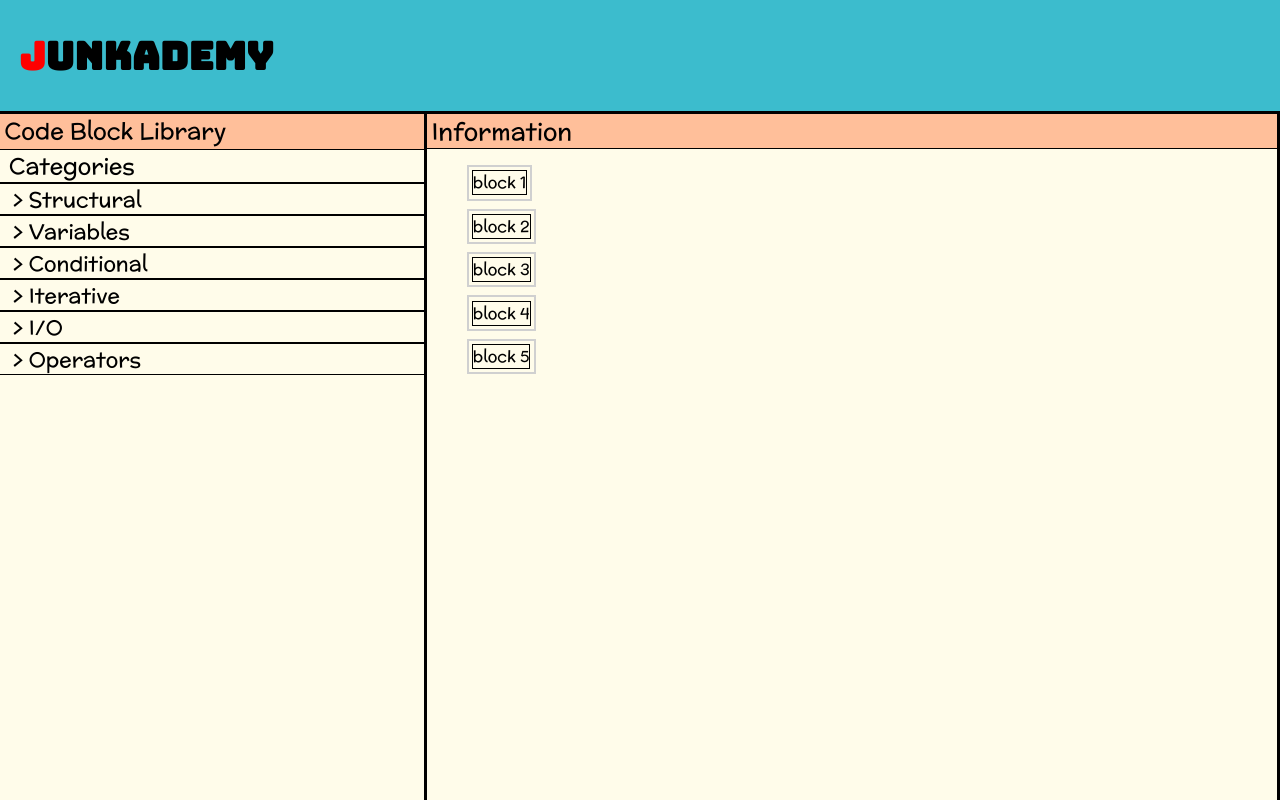
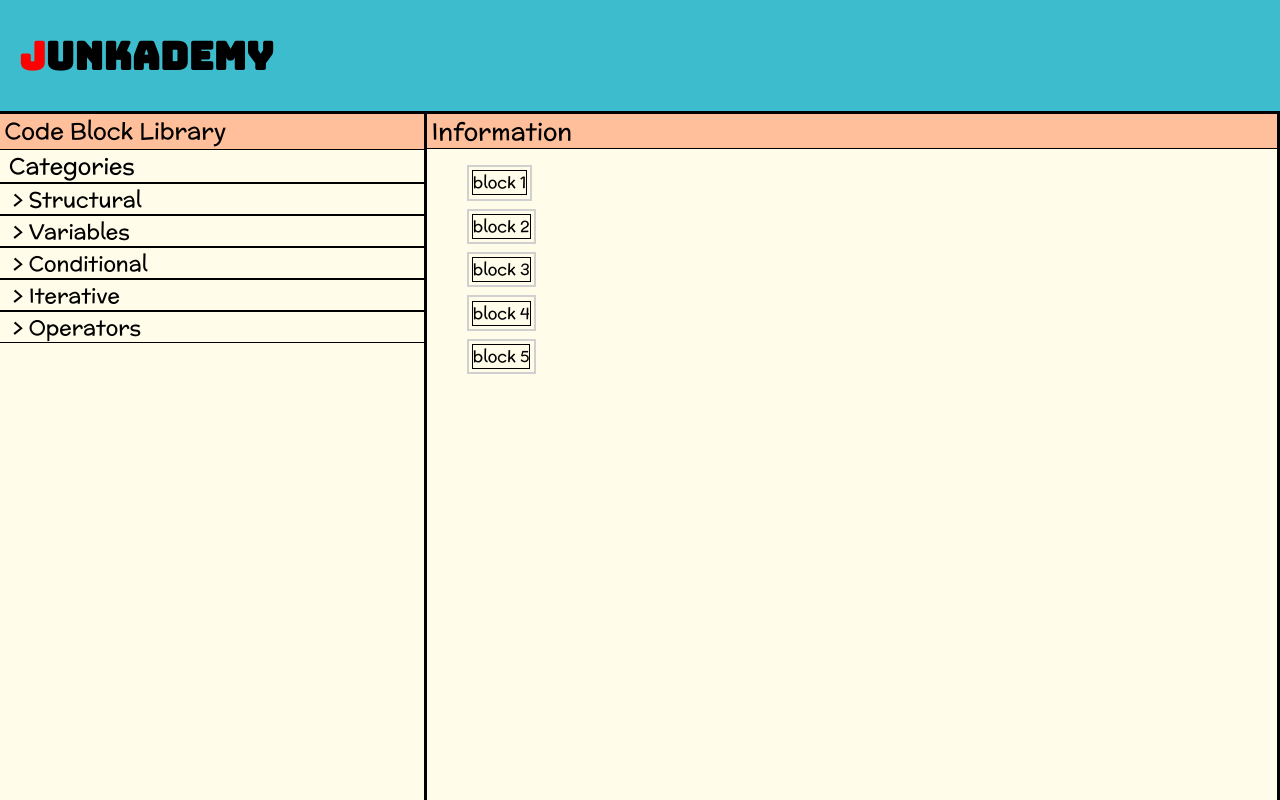
Before and after one commit to mmills2/JunkademyFrontend, a React (Create React App) app: page / in a window 1280 px wide. Built offline with nearby package versions, Linux system fonts and the light colour scheme.

Commit message:
conflict errors

```diff
--- a/src/components/CodeBlockLibrary.js
+++ b/src/components/CodeBlockLibrary.js
@@ -27,7 +27,7 @@ function CodeBlockLibrary() {
           <div>Block</div>
         </Dropdown>
         <Dropdown catTitle={"Iterative"} />
-        <Dropdown catTitle={"I/O"} />
+        {/* <Dropdown catTitle={"I/O"} /> */}
         <Dropdown catTitle={"Operators"} />
       </div>
     </div>
```
